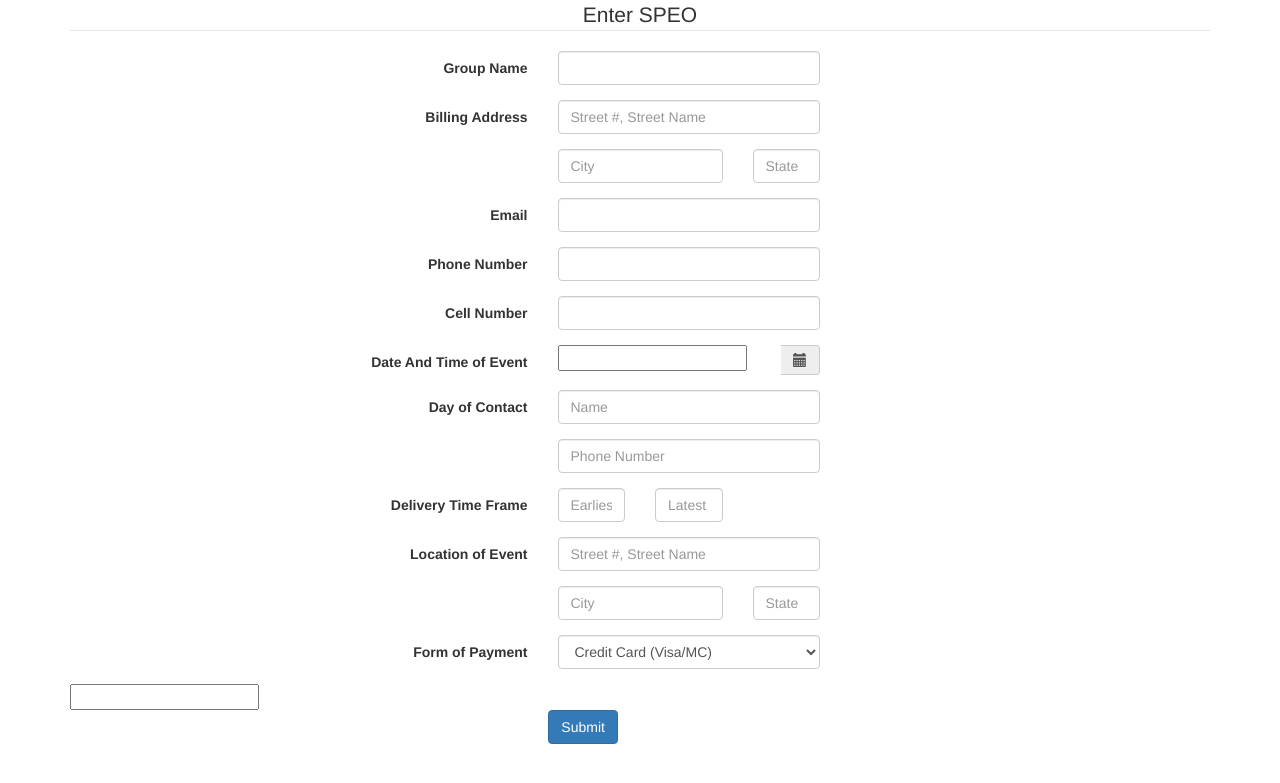
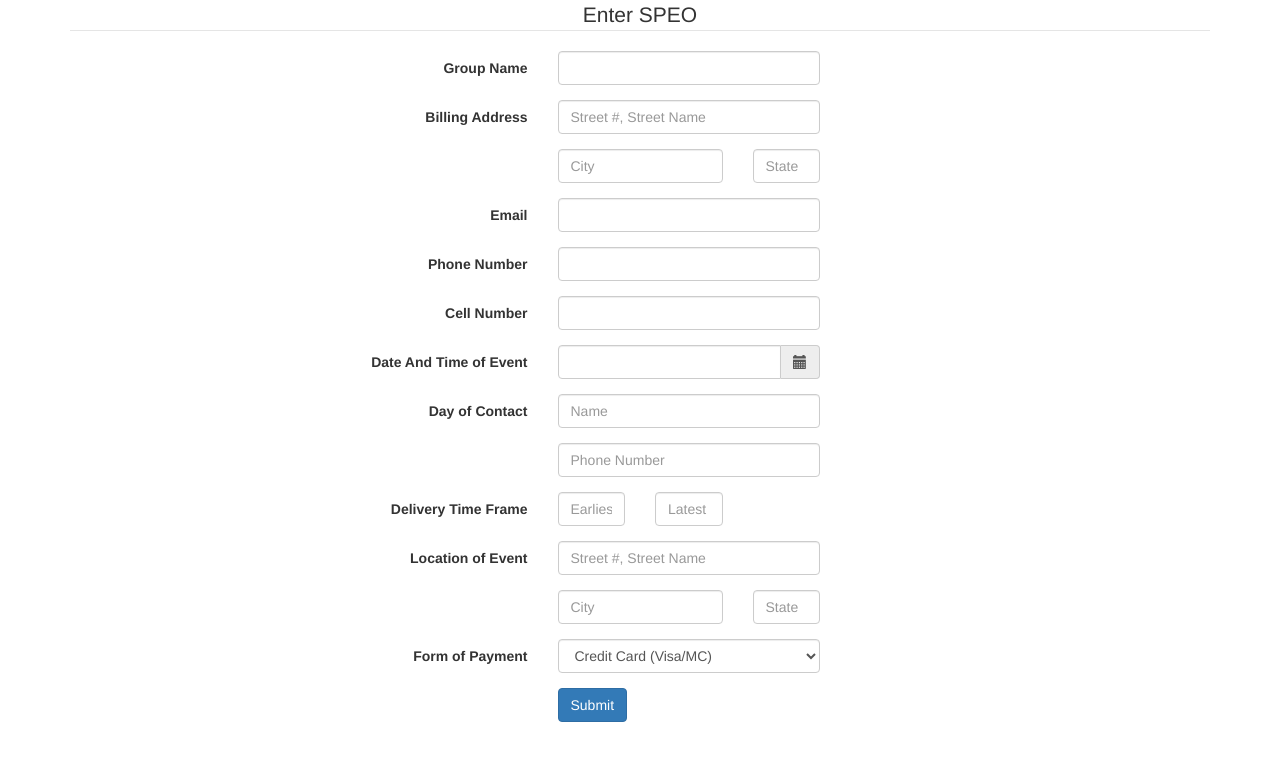
Before and after one commit to jpsnyder/speo, a PHP site: page /speo_form.php in a window 1280 px wide. Shown: the top 783 px of the page. Run offline with PHP 8.4, Linux system fonts and the light colour scheme; a stand-in replaces the project's code that opens the database connection; some libraries are stand-ins or nearby versions.

Commit message:
finally add datetimepickergit status

```diff
--- a/speo_form.php
+++ b/speo_form.php
@@ -65,12 +65,11 @@ $customer_form = '
   <label class="col-md-5 control-label" for="date_time_event">Date And Time of Event</label>
   <div class="col-md-3">
 	<div id="date_time_event" class="input-group date">
-		<input data-format="MM/dd/yyyy HH:mm PP" type="text"></input>
+		<input id="date_time_event" name="date_time_event" type="text" class="form-control input-md" data-format="MM/DD/YYYY hh:mm A" />
 		<span class="input-group-addon">
 			<span class="glyphicon glyphicon-calendar"></span>
 		</span>
 	</div>
-	<!-- <input id="date_time_event" name="date_time_event" placeholder="" class="form-control input-md" required="" type="text"> -->
   </div>
 </div>
 
@@ -132,14 +131,6 @@ $customer_form = '
   </div>
 </div>
 
-    <div id="datetimepicker" class="input-append date">
-      <input type="text"></input>
-      <span class="add-on">
-        <i data-time-icon="icon-time" data-date-icon="icon-calendar"></i>
-      </span>
-    </div>
-</div> <!-- end container -->
-
 <!-- Button -->
 <div class="form-group">
   <label class="col-md-5 control-label" for="submit"></label>
@@ -150,6 +141,7 @@ $customer_form = '
 
 </fieldset>
 </form>
+</div> <!-- end container -->
 ';
 
 if(isset($_POST['submit'])){
--- a/template/template.php
+++ b/template/template.php
@@ -9,6 +9,8 @@ class SPEO_Template{
 			<meta name="viewport" content="width=device-width, initial-scale=1.0">
 			<!-- Bootstrap -->
 			<link href="libraries/bootstrap/dist/css/bootstrap.css" rel="stylesheet">
+			<link rel="stylesheet" href="libraries/bootstrap-datetimepicker/build/css/bootstrap-datetimepicker.min.css" />
+
 
 			<!-- HTML5 Shim and Respond.js IE8 support of HTML5 elements and media queries -->
 			<!-- WARNING: Respond.js doesn\'t work if you view the page via file:// -->
@@ -24,9 +26,13 @@ class SPEO_Template{
 			<script src="https://code.jquery.com/jquery.js"></script>
 			<!-- Include all compiled plugins (below), or include individual files as needed -->
 			<script src="libraries/bootstrap/dist/js/bootstrap.min.js"></script>
+			<script type="text/javascript" src="libraries/moment/moment.js"></script>
+			<script type="text/javascript" src="libraries/bootstrap-datetimepicker/build/js/bootstrap-datetimepicker.min.js"></script>
 
 			<script type="text/javascript">
-				$(\'#date_time_event\').datetimepicker();
+				$(function () {
+					$(\'#date_time_event\').datetimepicker();
+				});
 			</script>
 		</body>
 	</html>';
```
